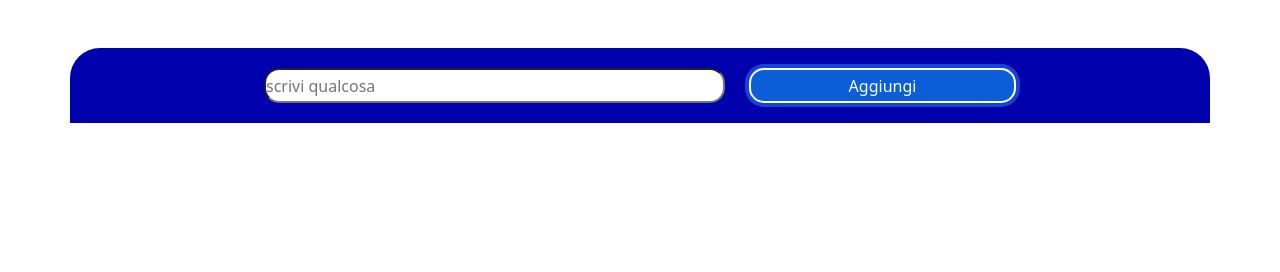
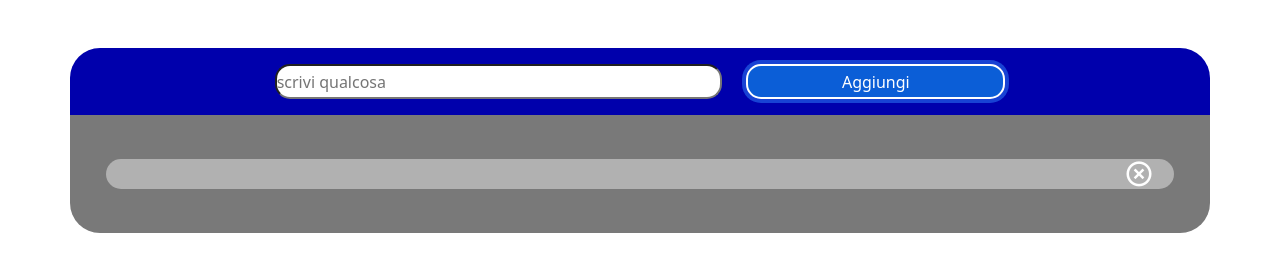
Before and after one commit to michaelb2001/vue-todolist, a plain HTML site: page index.html in a window 1280 px wide. Both pictures are taken after a click on the button "Aggiungi". Drawn offline with nearby package versions, Linux system fonts and the light colour scheme.

Commit message:
aggiungi elemento

```diff
--- a/index.html
+++ b/index.html
@@ -8,28 +8,29 @@
 
 
     <link href="https://cdn.jsdelivr.net/npm/bootstrap@5.1.3/dist/css/bootstrap.min.css" rel="stylesheet" integrity="sha384-1BmE4kWBq78iYhFldvKuhfTAU6auU8tT94WrHftjDbrCEXSU1oBoqyl2QvZ6jIW3" crossorigin="anonymous">
-
-    <link rel="stylesheet" href="style.css">
+    <link href='https://unpkg.com/boxicons@2.1.1/css/boxicons.min.css' rel='stylesheet'>    <link rel="stylesheet" href="style.css">
 </head>
 <body>
 
     <div id="app">
 
-        <div id="top" class="container mt-5">
+        <div id="top" class="container mt-5 p-3">
             <div class="row justify-content-center align-items-center text-center">
                 <div class="col-7 col-sm-7 col-md-5 col-lg-5 col-xxl-5 h-100">
-                    <input type="text" placeholder="scrivi qualcosa" class="w-100 h-100 rounded-pill">
+                    <input type="text" id="aggiungi" placeholder="scrivi qualcosa" class="w-100 h-100 rounded-pill">
                 </div>
                 <div class="col-5 col-sm-5 col-md-3 col-lg-3 col-xxl-3 text-center h-100">
-                    <button class="btn btn-primary text-white p-1 rounded-pill w-100 h-100">Aggiungi</button>
+                    <button class="btn btn-primary text-white p-1 rounded-pill w-100 h-100"
+                    @click="aggiungiElemento()">Aggiungi</button>
                 </div>
             </div>
         </div>
 
 
-        <div id="bottom" class="container-fluid">
-            <div v-for="(elementi,index) in arrayObj">
-
+        <div id="bottom" class="container px-3 py-4">
+            <div v-for="elemento in arrayObj" class="item d-flex text-start align-items-center px-3 rounded-pill">
+                <span class="text-start text-white" @click="sottolinea()" :class="normale">{{elemento.text}}</span>
+                <i class='bx bx-x-circle' @click="cancellaElmento()"></i>
             </div>
         </div>
 
@@ -39,5 +40,6 @@
     <script src="https://cdn.jsdelivr.net/npm/bootstrap@5.1.3/dist/js/bootstrap.min.js" integrity="sha384-QJHtvGhmr9XOIpI6YVutG+2QOK9T+ZnN4kzFN1RtK3zEFEIsxhlmWl5/YESvpZ13" crossorigin="anonymous"></script>
 
     <script src="https://cdn.jsdelivr.net/npm/vue@2/dist/vue.js"></script>
+    <script src="main.js"></script>
 </body>
 </html>
--- a/main.js
+++ b/main.js
@@ -2,22 +2,19 @@ let vm = new Vue({
     el:"#app",
     data: {
         arrayObj: [
-            {
-                text:"primo",
-                done: false
-            },
-            {
-                text:"secondo",
-                done: false
-            },
-            {
-                text:"terzo",
-                done: false
-            },
-            {
-                text:"quarto",
-                done: false
-            }
+
         ]
+    },
+    methods:{
+        aggiungiElemento : function(){
+
+            let obj = {text : document.getElementById("aggiungi").value,
+                       done : false};
+            this.arrayObj.push(obj);
+            document.getElementById("aggiungi").value = "";
+        },
+        sottolinea : function(){
+
+        }
     }
 });
--- a/style.css
+++ b/style.css
@@ -3,19 +3,44 @@
     margin: 0%;
     box-sizing: border-box;
 }
+
 .rounded-pill{
     border-radius: 15px!important;
 }
-#top{
-    border-radius: 30px 30px 0px 0px;
-}
+
 #top>.row{
     height: 35px;
+
 }
 #top button{
     border: 2px solid white!important;
 }
+
 #top{
     background-color: rgb(0, 0, 172);
-    padding: 20px 0px;
+    padding: 20px 0px 20px 0px;
+    border-radius: 30px 30px 0px 0px;
 }
+
+#bottom{
+    background-color: rgb(121, 121, 121);
+    border-radius: 0px 0px 30px 30px ;
+}
+
+#bottom>div{
+    background-color: rgb(177, 177, 177);
+    position: relative;
+    margin:20px;
+    height: 30px;
+}
+
+#bottom>div>span{
+    font-weight: 500;
+}
+
+.bx{
+    font-size: 30px!important;
+    color: white!important;
+    position: absolute;
+    right: 20px;
+}
```
